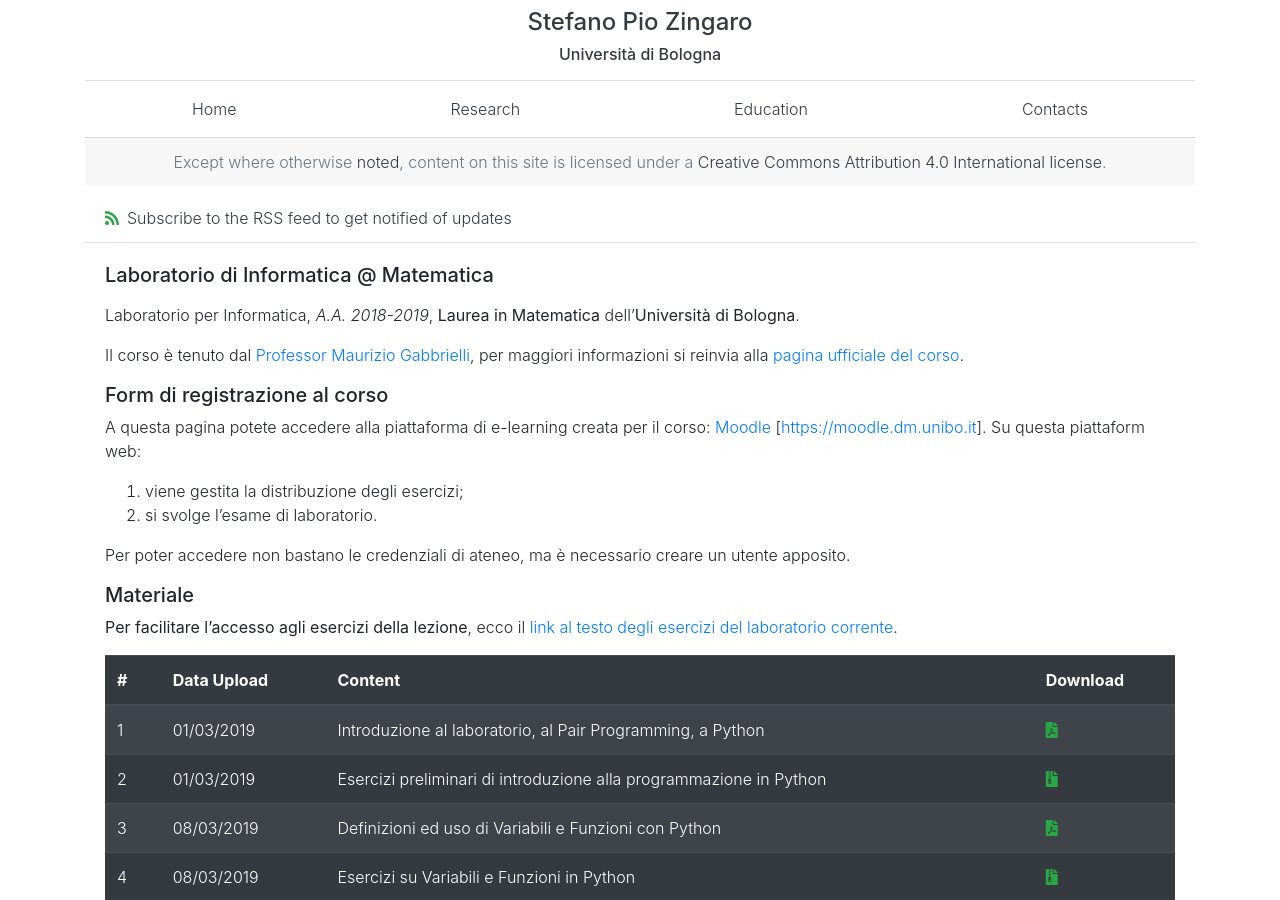
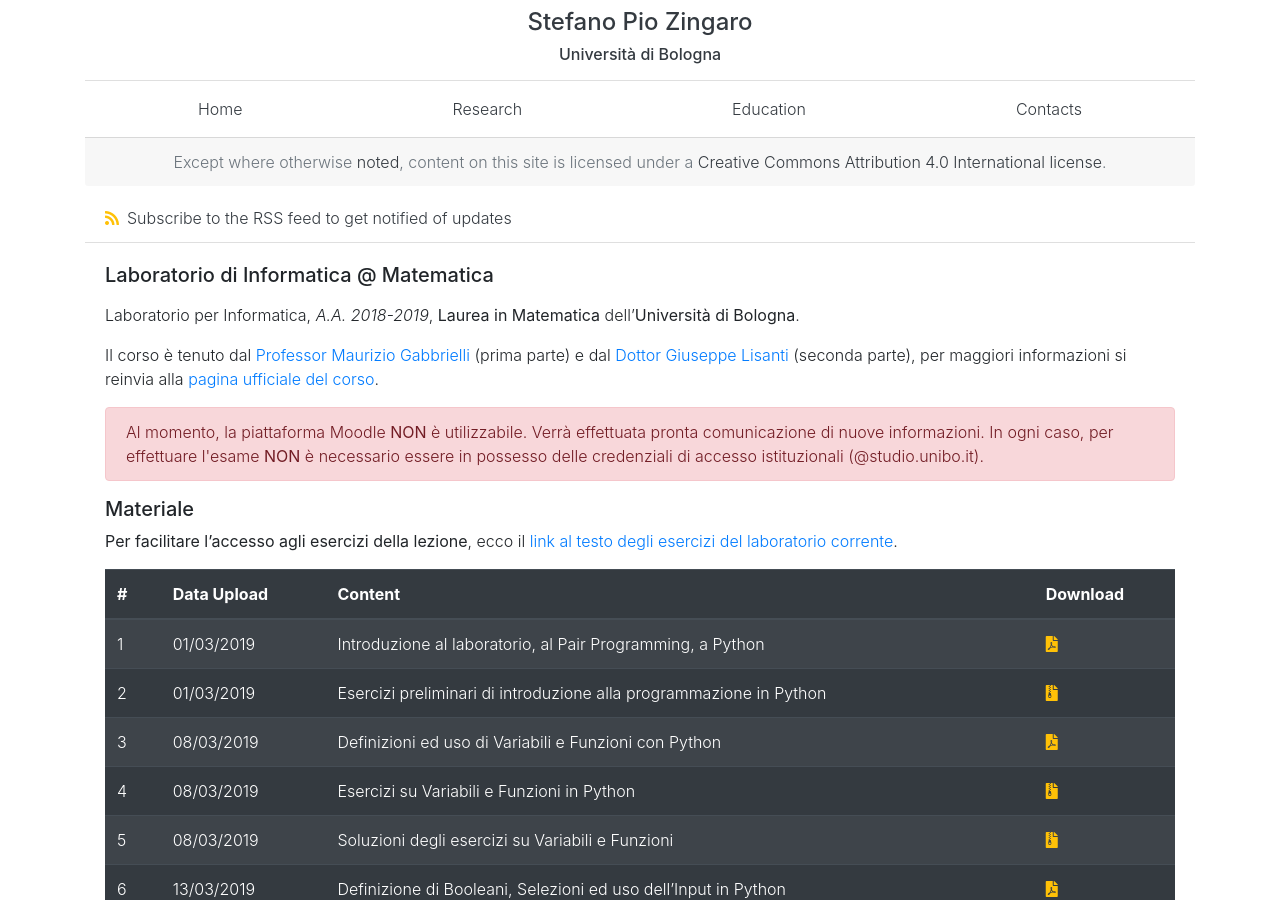
Before and after one commit to saltgz/saltgz.github.io, a Jekyll site: the page built from _posts/2019-02-20-info-mat.md, in a window 1280 px wide and 900 px high. Built offline with Jekyll 4.4.1, drawn with Linux system fonts in a browser that asks for light colours; nearby versions of some CDN libraries.

Commit message:
fixing menu and tabels bug responsiveness

```diff
--- a/_includes/navbar.html
+++ b/_includes/navbar.html
@@ -7,7 +7,7 @@
   {%- endif -%}{%- endif -%}
 </div>
 <div class="card border-left-0 border-right-0 border-bottom-0 border-top-1 rounded-0">
-  <ul class="navbar-nav my-2 d-flex flex-row justify-content-around">
+  <ul class="navbar-nav p-2 flex-sm-row justify-content-around align-items-center">
     {%- for item in site.data.nav.items -%}
     <li class="nav-item">
       <a class="nav-link" href="{{ item.url | relative_url | prepend: site.baseurl }}">
--- a/_posts/2019-02-20-info-mat.md
+++ b/_posts/2019-02-20-info-mat.md
@@ -7,11 +7,12 @@
 Laboratorio per Informatica, _A.A. 2018-2019_, **Laurea in Matematica** dell'**Università di Bologna**.
 
 Il corso è tenuto dal [Professor Maurizio
-Gabbrielli](http://cs.unibo.it/~gabbri), per maggiori informazioni si reinvia
-alla [pagina ufficiale del
+Gabbrielli](http://cs.unibo.it/~gabbri) (prima parte) e dal [Dottor Giuseppe
+Lisanti](https://www.unibo.it/sitoweb/giuseppe.lisanti) (seconda parte), per
+maggiori informazioni si reinvia alla [pagina ufficiale del
 corso](https://www.unibo.it/it/didattica/insegnamenti/insegnamento/2018/323868).
 
-##### Form di registrazione al corso
+<!-- ##### Form di registrazione al corso
 
 A questa pagina potete accedere alla piattaforma di e-learning creata per il corso:
 [Moodle](https://moodle.dm.unibo.it) [<https://moodle.dm.unibo.it>].
@@ -20,12 +21,19 @@
 2. si svolge l'esame di laboratorio.
 
 Per poter accedere non bastano le credenziali di ateneo, ma è necessario creare
-un utente apposito.
+un utente apposito. -->
+
+<div class="alert alert-danger" role="alert">
+  Al momento, la piattaforma Moodle <strong>NON</strong> è utilizzabile.
+  Verrà effettuata pronta comunicazione di nuove informazioni.
+  In ogni caso, per effettuare l'esame <strong>NON</strong> è necessario essere
+  in possesso delle credenziali di accesso istituzionali (@studio.unibo.it).
+</div>
 
 ##### Materiale
 
 **Per facilitare l'accesso agli esercizi della lezione**, ecco il
-[link al testo degli esercizi del laboratorio corrente]({{ "/assets/teaching/slides/python/005_Cicli.pdf" | prepend: site.baseurl }}).
+[link al testo degli esercizi del laboratorio corrente]({{ "/assets/teaching/slides/python/007_Debug.pdf" | prepend: site.baseurl }}).
 
 | #   | Data Upload | Content                                                            | Download                                                                                                                          |
 | --- | ---------- | ------------------------------------------------------------------ | --------------------------------------------------------------------------------------------------------------------------------- |
--- a/assets/js/minimal-bootstrap.js
+++ b/assets/js/minimal-bootstrap.js
@@ -2,7 +2,8 @@
   $("p").addClass("text-body");
   $("header").find("a").addClass("text-dark");
   $("main").find("a").addClass("text-primary");
-  $("i").addClass("text-success");
+  $("i").addClass("text-warning");
+  $("table").wrap("<div class=\"table-responsive\" />");
   $("table").addClass("table table-striped table-dark text-left");
   $("a").click(function() {
     var a = new RegExp("/" + window.location.host + "/");
@@ -10,4 +11,5 @@
       $(this).attr("target", "_blank");
     }
   });
+
 });
```
